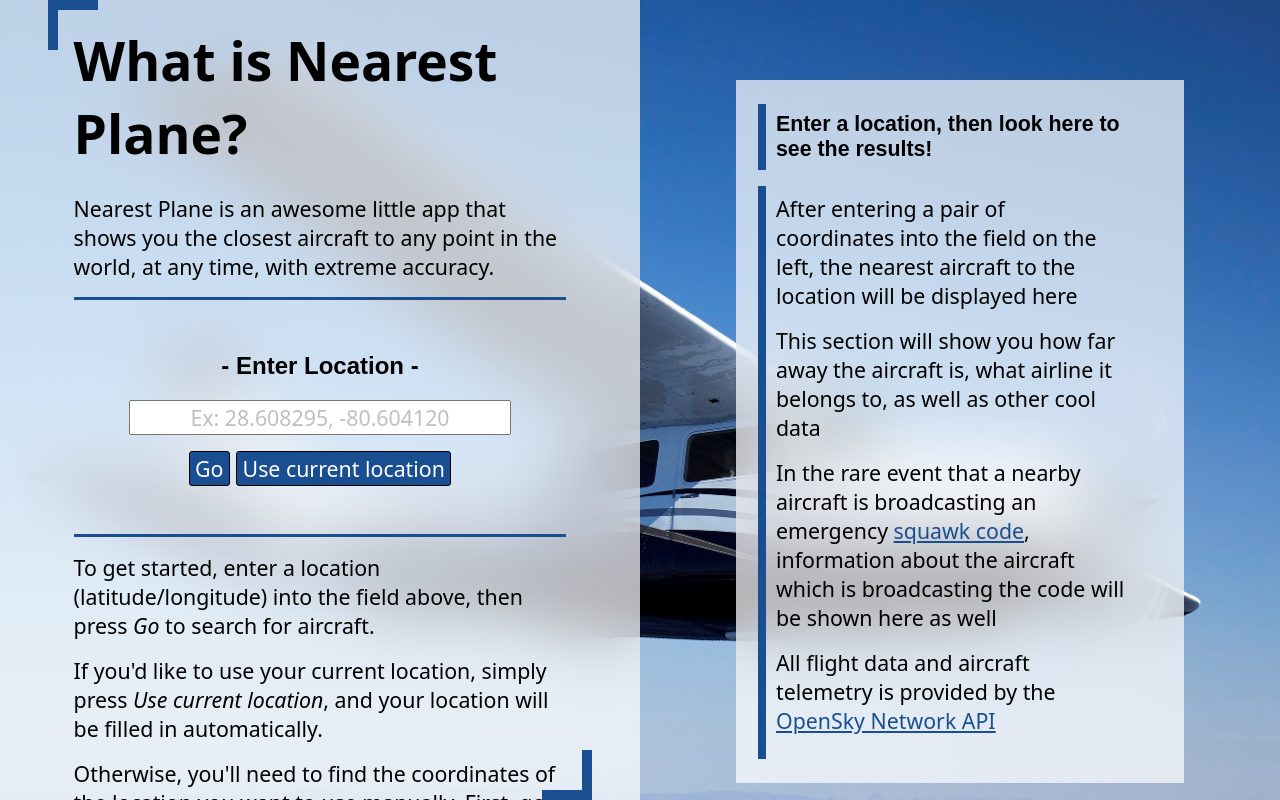
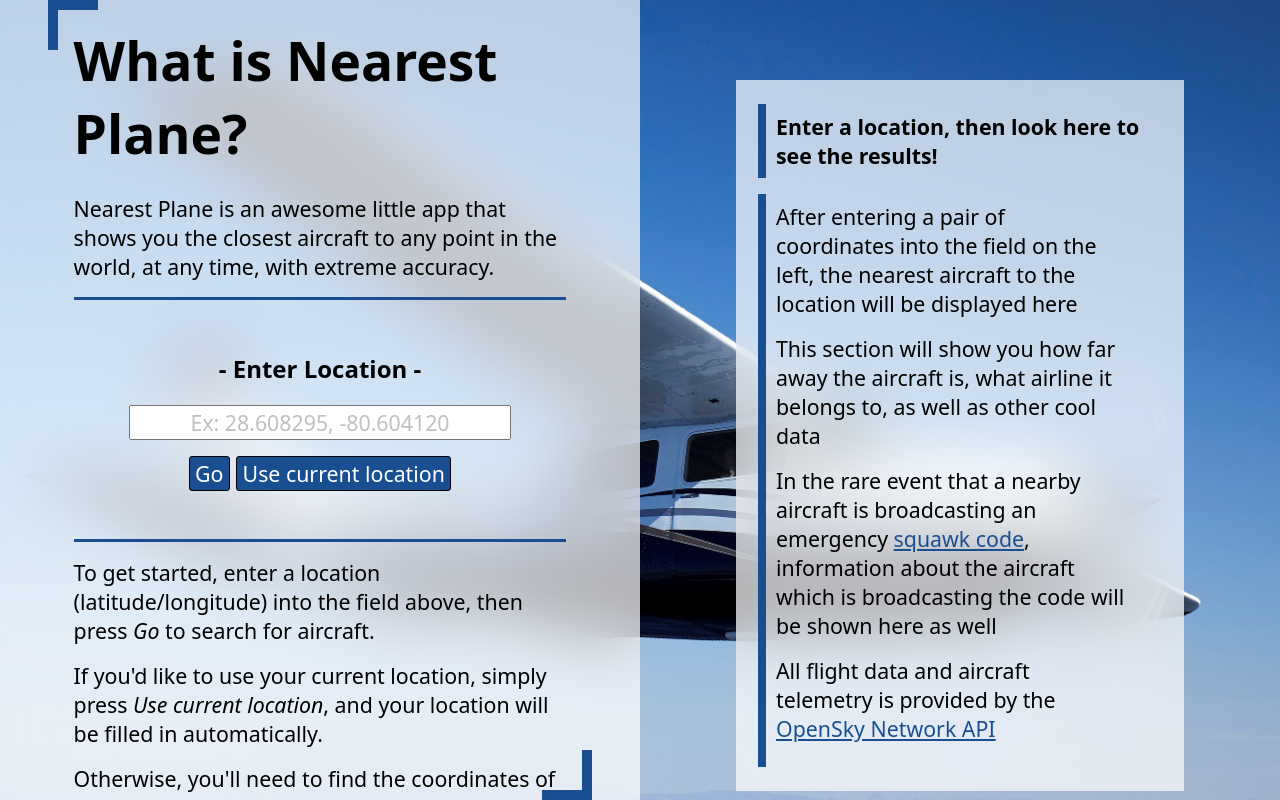
Before and after one commit to Rational1ty/nearest-plane, a plain HTML site: page index.html in a window 1280 px wide. Drawn offline with Linux system fonts and the light colour scheme.

Commit message:
Minor changes - Added system-ui to all font-family in css - Removed deprecated code

```diff
--- a/styles/style.css
+++ b/styles/style.css
@@ -168,7 +168,7 @@ html, body {
 }
 
 .input__label {
-    font-family: Arial, sans-serif;
+    font-family: system-ui, Arial, sans-serif;
 }
 
 .input__field {
@@ -282,7 +282,7 @@ html, body {
     margin: 2vh 1.25vw;
     padding: 1vh 0.75vw;
     text-align: left;
-    font-family: Arial, sans-serif;
+    font-family: system-ui, Arial, sans-serif;
 }
 
 .output__details {
```
Also changed, not shown: scripts/dynamic.js (+0 -21 lines).
